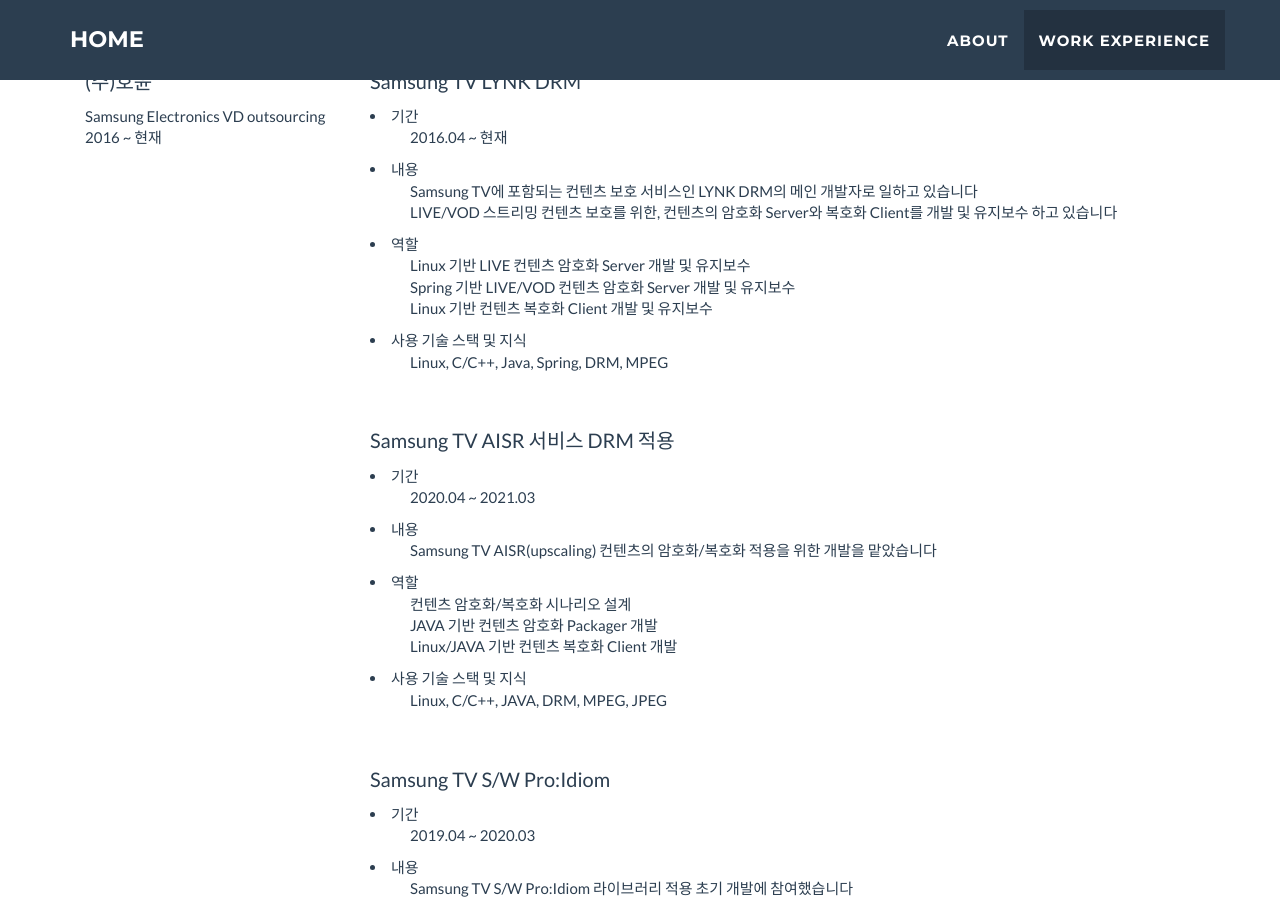
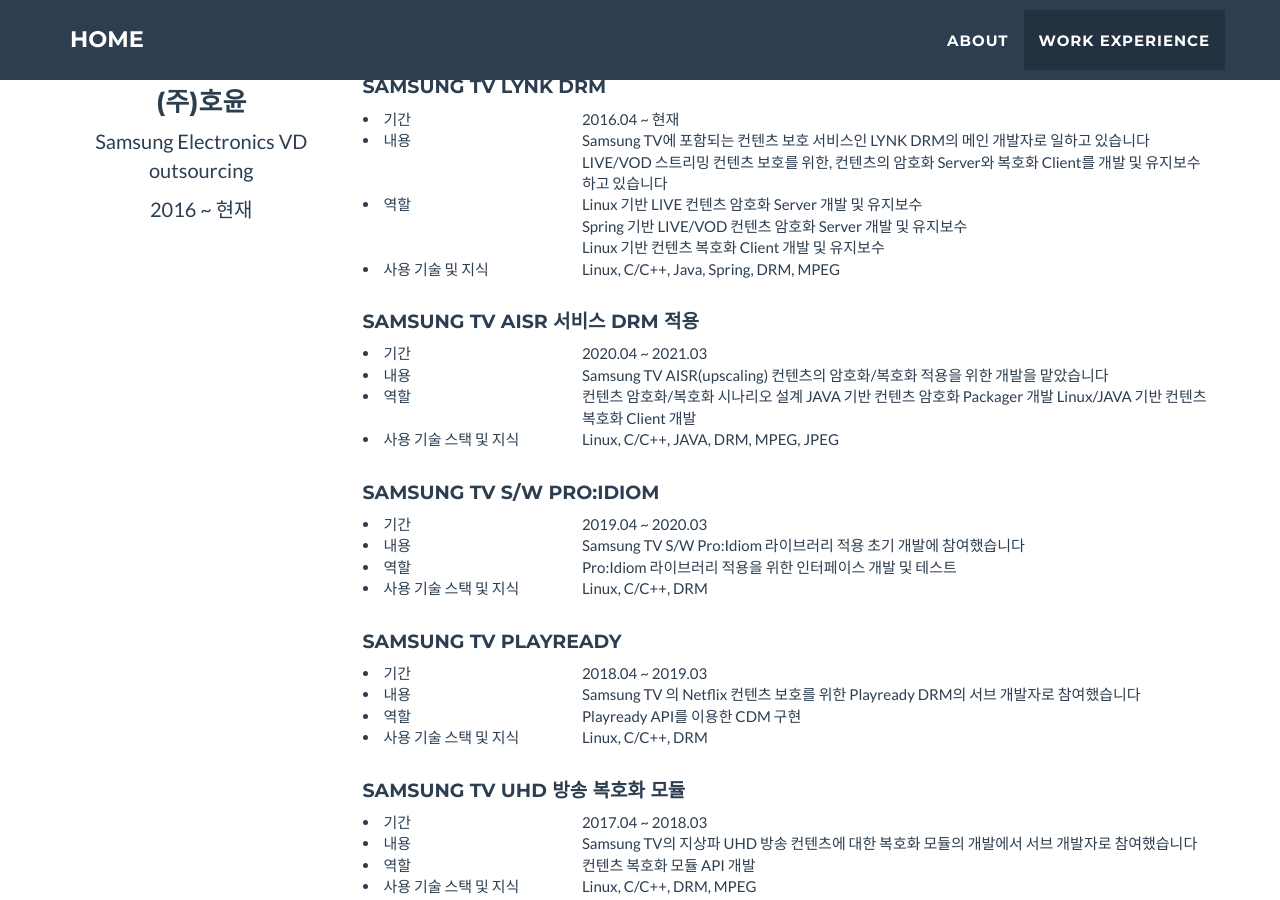
Before and after one commit to shcho0630/shcho0630.github.io, a Jekyll site: the page built from _posts/2014-07-18-project-1.markdown, in a window 1280 px wide and 900 px high, scrolled down 1345 px. Built offline with Jekyll 4.4.1, drawn with Linux system fonts in a browser that asks for light colours.

Commit message:
update resume

```diff
--- a/_includes/workexperience.html
+++ b/_includes/workexperience.html
@@ -7,147 +7,196 @@
                     <hr class="star-primary">
                 </div>
             </div>
+
+            <div class="row">
+                <div class="col-lg-3 text-center">
+                    <h3>(주)호윤</h3>
+                    <p>Samsung Electronics VD outsourcing</p>
+                    <p>2016 ~ 현재</p>
+                </div>
+
+                <div class="col-lg-9">
                     <div class="row">
                         <div class="col-lg-12">
-                    <div class="col-sm-3">
-                        <p>(주)호윤</p>
-                        Samsung Electronics VD outsourcing<br>
-                        2016 ~ 현재
+                            <h4>Samsung TV LYNK DRM</h4>
                         </div>
-                    <div class="col-sm-9">
-                        <p>Samsung TV LYNK DRM</p>
-                        <li>기간
-                            <ul>
-                                <dd>2016.04 ~ 현재</dd>
-                            </ul>
-                        </li>
-                        <li>내용
-                            <ul>
-                                <dd>Samsung TV에 포함되는 컨텐츠 보호 서비스인 LYNK DRM의 메인 개발자로 일하고 있습니다</dd>
-                                <dd>LIVE/VOD 스트리밍 컨텐츠 보호를 위한, 컨텐츠의 암호화 Server와 복호화 Client를 개발 및 유지보수 하고 있습니다</dd>
-                            </ul>
-                        </li>
+
+                        <div class="col-lg-3">
+                            <li>기간</li>
+                        </div>
+                        <div class="col-lg-9">
+                            2016.04 ~ 현재
+                        </div>
+
+                        <div class="col-lg-3">
+                            <li>내용</li>
+                        </div>
+                        <div class="col-lg-9">
+                            Samsung TV에 포함되는 컨텐츠 보호 서비스인 LYNK DRM의 메인 개발자로 일하고 있습니다<br>
+                            LIVE/VOD 스트리밍 컨텐츠 보호를 위한, 컨텐츠의 암호화 Server와 복호화 Client를 개발 및 유지보수 하고 있습니다
+                        </div>
+
+                        <div class="col-lg-3">
                             <li>역할</li>
-                            <ul>
-                                <dd>Linux 기반 LIVE 컨텐츠 암호화 Server 개발 및 유지보수</dd>
-                                <dd>Spring 기반 LIVE/VOD 컨텐츠 암호화 Server 개발 및 유지보수</dd>
-                                <dd>Linux 기반 컨텐츠 복호화 Client 개발 및 유지보수</dd>
-                            </ul>
-                        <li>사용 기술 스택 및 지식</li>
-                            <ul>
-                                <dd>Linux, C/C++, Java, Spring, DRM, MPEG</dd>
-                            </ul>
+                        </div>
+                        <div class="col-lg-9">
+                            Linux 기반 LIVE 컨텐츠 암호화 Server 개발 및 유지보수<br>
+                            Spring 기반 LIVE/VOD 컨텐츠 암호화 Server 개발 및 유지보수<br>
+                            Linux 기반 컨텐츠 복호화 Client 개발 및 유지보수
+                        </div>
+
+                        <div class="col-lg-3">
+                            <li>사용 기술 및 지식</li>
+                        </div>
+                        <div class="col-lg-9">
+                            Linux, C/C++, Java, Spring, DRM, MPEG
+                        </div>
+                    </div>
 
                     <br>
-                        <br>
+
+                    <div class="row">
+                        <div class="col-lg-12">
+                            <h4>Samsung TV AISR 서비스 DRM 적용</h4>
                         </div>
 
-                    <div class="col-sm-3">
+                        <div class="col-lg-3">
+                            <li>기간</li>
                         </div>
-                    <div class="col-sm-9">
-                        <p>Samsung TV AISR 서비스 DRM 적용</p>
-                        <li>기간
-                            <ul>
-                                <dd>2020.04 ~ 2021.03</dd>
-                            </ul>
-                        </li>
-                        <li>내용
-                            <ul>
-                                <dd>Samsung TV AISR(upscaling) 컨텐츠의 암호화/복호화 적용을 위한 개발을 맡았습니다</dd>
-                            </ul>
-                        </li>
+                        <div class="col-lg-9">
+                            2020.04 ~ 2021.03
+                        </div>
+
+                        <div class="col-lg-3">
+                            <li>내용</li>
+                        </div>
+                        <div class="col-lg-9">
+                            Samsung TV AISR(upscaling) 컨텐츠의 암호화/복호화 적용을 위한 개발을 맡았습니다
+                        </div>
+
+                        <div class="col-lg-3">
                             <li>역할</li>
-                            <ul>
-                                <dd>컨텐츠 암호화/복호화 시나리오 설계</dd>
-                                <dd>JAVA 기반 컨텐츠 암호화 Packager 개발</dd>
-                                <dd>Linux/JAVA 기반 컨텐츠 복호화 Client 개발</dd>
-                            </ul>
+                        </div>
+                        <div class="col-lg-9">
+                            컨텐츠 암호화/복호화 시나리오 설계
+                            JAVA 기반 컨텐츠 암호화 Packager 개발
+                            Linux/JAVA 기반 컨텐츠 복호화 Client 개발
+                        </div>
+
+                        <div class="col-lg-3">
                             <li>사용 기술 스택 및 지식</li>
-                            <ul>
-                                <dd>Linux, C/C++, JAVA, DRM, MPEG, JPEG</dd>
-                            </ul>
+                        </div>
+                        <div class="col-lg-9">
+                            Linux, C/C++, JAVA, DRM, MPEG, JPEG
+                        </div>
+                    </div>
 
                     <br>
-                        <br>
+
+                    <div class="row">
+                        <div class="col-lg-12">
+                            <h4>Samsung TV S/W Pro:Idiom</h4>
                         </div>
 
-                    <div class="col-sm-3">
+                        <div class="col-lg-3">
+                            <li>기간</li>
                         </div>
-                    <div class="col-sm-9">
-                        <p>Samsung TV S/W Pro:Idiom</p>
-                        <li>기간
-                            <ul>
-                                <dd>2019.04 ~ 2020.03</dd>
-                            </ul>
-                        </li>
-                        <li>내용
-                            <ul>
-                                <dd>Samsung TV S/W Pro:Idiom 라이브러리 적용 초기 개발에 참여했습니다</dd>
-                            </ul>
-                        </li>
+                        <div class="col-lg-9">
+                            2019.04 ~ 2020.03
+                        </div>
+
+                        <div class="col-lg-3">
+                            <li>내용</li>
+                        </div>
+                        <div class="col-lg-9">
+                            Samsung TV S/W Pro:Idiom 라이브러리 적용 초기 개발에 참여했습니다
+                        </div>
+
+                        <div class="col-lg-3">
                             <li>역할</li>
-                            <ul>
-                                <dd>Pro:Idiom 라이브러리 적용을 위한 인터페이스 개발 및 테스트</dd>
-                            </ul>
+                        </div>
+                        <div class="col-lg-9">
+                            Pro:Idiom 라이브러리 적용을 위한 인터페이스 개발 및 테스트
+                        </div>
+
+                        <div class="col-lg-3">
                             <li>사용 기술 스택 및 지식</li>
-                            <ul>
-                                <dd>Linux, C/C++, DRM</dd>
-                            </ul>
+                        </div>
+                        <div class="col-lg-9">
+                            Linux, C/C++, DRM
+                        </div>
+                    </div>
 
                     <br>
-                        <br>
+
+                    <div class="row">
+                        <div class="col-lg-12">
+                            <h4>Samsung TV Playready</h4>
                         </div>
 
-                    <div class="col-sm-3">
+                        <div class="col-lg-3">
+                            <li>기간</li>
                         </div>
-                    <div class="col-sm-9">
-                        <p>Samsung TV Playready</p>
-                        <li>기간
-                            <ul>
-                                <dd>2018.04 ~ 2019.03</dd>
-                            </ul>
-                        </li>
-                        <li>내용
-                            <ul>
-                                <dd>Samsung TV 의 Netflix 컨텐츠 보호를 위한 Playready DRM의 서브 개발자로 참여했습니다</dd>
-                            </ul>
-                        </li>
+                        <div class="col-lg-9">
+                            2018.04 ~ 2019.03
+                        </div>
+
+                        <div class="col-lg-3">
+                        <li>내용</li>
+                        </div>
+                        <div class="col-lg-9">
+                            Samsung TV 의 Netflix 컨텐츠 보호를 위한 Playready DRM의 서브 개발자로 참여했습니다
+                        </div>
+
+                        <div class="col-lg-3">
                             <li>역할</li>
-                            <ul>
-                                <dd>Playready API를 이용한 CDM 구현</dd>
-                            </ul>
+                        </div>
+                        <div class="col-lg-9">
+                            Playready API를 이용한 CDM 구현
+                        </div>
+
+                        <div class="col-lg-3">
                             <li>사용 기술 스택 및 지식</li>
-                            <ul>
-                                <dd>Linux, C/C++, DRM</dd>
-                            </ul>
+                        </div>
+                        <div class="col-lg-9">
+                            Linux, C/C++, DRM
+                        </div>
+                    </div>
 
                     <br>
-                        <br>
+
+                    <div class="row">
+                        <div class="col-lg-12">
+                            <h4>Samsung TV UHD 방송 복호화 모듈</h4>
                         </div>
 
-                    <div class="col-sm-3">
+                        <div class="col-lg-3">
+                            <li>기간</li>
                         </div>
-                    <div class="col-sm-9">
-                        <p>Samsung TV UHD 방송 복호화 모듈</p>
-                        <li>기간
-                            <ul>
-                                <dd>2017.04 ~ 2018.03</dd>
-                            </ul>
-                        </li>
-                        <li>내용
-                            <ul>
-                                <dd>Samsung TV의 지상파 UHD 방송 컨텐츠에 대한 복호화 모듈의 개발에서 서브 개발자로 참여했습니다</dd>
-                            </ul>
-                        </li>
+                        <div class="col-lg-9">
+                            2017.04 ~ 2018.03
+                        </div>
+
+                        <div class="col-lg-3">
+                            <li>내용</li>
+                        </div>
+                        <div class="col-lg-9">
+                            Samsung TV의 지상파 UHD 방송 컨텐츠에 대한 복호화 모듈의 개발에서 서브 개발자로 참여했습니다
+                        </div>
+
+                        <div class="col-lg-3">
                             <li>역할</li>
-                            <ul>
-                                <dd>컨텐츠 복호화 모듈 API 개발</dd>
-                            </ul>
+                        </div>
+                        <div class="col-lg-8">
+                            컨텐츠 복호화 모듈 API 개발
+                        </div>
+
+                        <div class="col-lg-3">
                             <li>사용 기술 스택 및 지식</li>
-                            <ul>
-                                <dd>Linux, C/C++, DRM, MPEG</dd>
-                            </ul>
-
+                        </div>
+                        <div class="col-lg-9">
+                            Linux, C/C++, DRM, MPEG
+                        </div>
                     </div>
                 </div>
                 <!--
```
Lines whose indentation alone changed are shown as unchanged.
